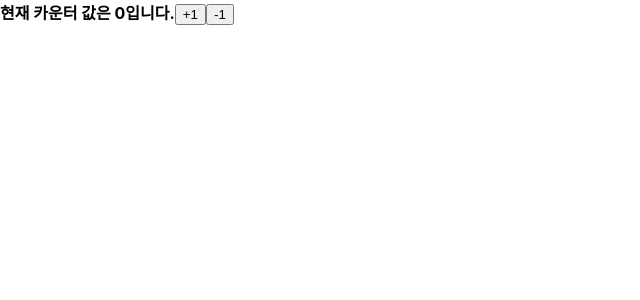
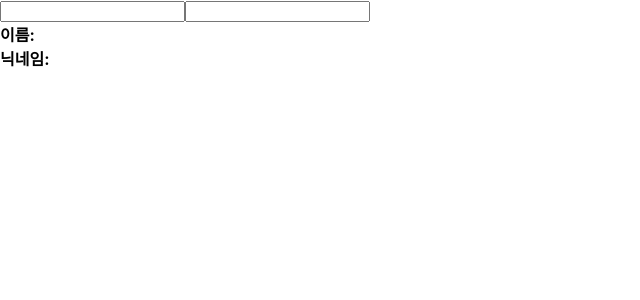
Before and after one commit to HiJiho/hooks-tutorial, a React (Create React App) app: page / in a window 1280 px wide. Shown: the top 300 px of the page, without its empty margins (0-640 px from the left). Built offline with nearby package versions, Linux system fonts and the light colour scheme.

Commit message:
8.3 useReducer 완료

```diff
--- a/src/App.js
+++ b/src/App.js
@@ -1,7 +1,7 @@
-import Counter from "./Counter";
+import Info from "./Info";
 
 const App = () => {
-	return <Counter />;
+	return <Info />;
 };
 
 export default App;
--- a/src/Info.js
+++ b/src/Info.js
@@ -1,36 +1,27 @@
-import { useState, useEffect } from "react";
+import { useReducer } from "react";
+
+function reducer(state, action) {
+	return {
+		...state,
+		[action.name]: action.value,
+	};
+}
 
 const Info = () => {
-	const [name, setName] = useState("");
-	const [nickname, setNickname] = useState("");
-
-	/**
-	 * 배열 존재: 마운트 된 후 실행
-	 * 배열에 값 존재: 값이 업데이트 된 후 실행
-	 * 리턴값 존재: 언마운트 직전 and 업데이트 직전에 실행
-	 */
-	useEffect(() => {
-		console.log("effect");
-		console.log(name);
-		return () => {
-			console.log("cleanup");
-			console.log(name);
-		};
-	}, [name]);
-
-	const onChangeName = (e) => {
-		setName(e.target.value);
-	};
-
-	const onChangeNickname = (e) => {
-		setNickname(e.target.value);
+	const [state, dispatch] = useReducer(reducer, {
+		name: "",
+		nickname: "",
+	});
+	const { name, nickname } = state;
+	const onChange = (e) => {
+		dispatch(e.target);
 	};
 
 	return (
 		<div>
 			<div>
-				<input value={name} onChange={onChangeName} />
-				<input value={nickname} onChange={onChangeNickname} />
+				<input name="name" value={name} onChange={onChange} />
+				<input name="nickname" value={nickname} onChange={onChange} />
 			</div>
 			<div>
 				<b>이름:</b> {name}
```
